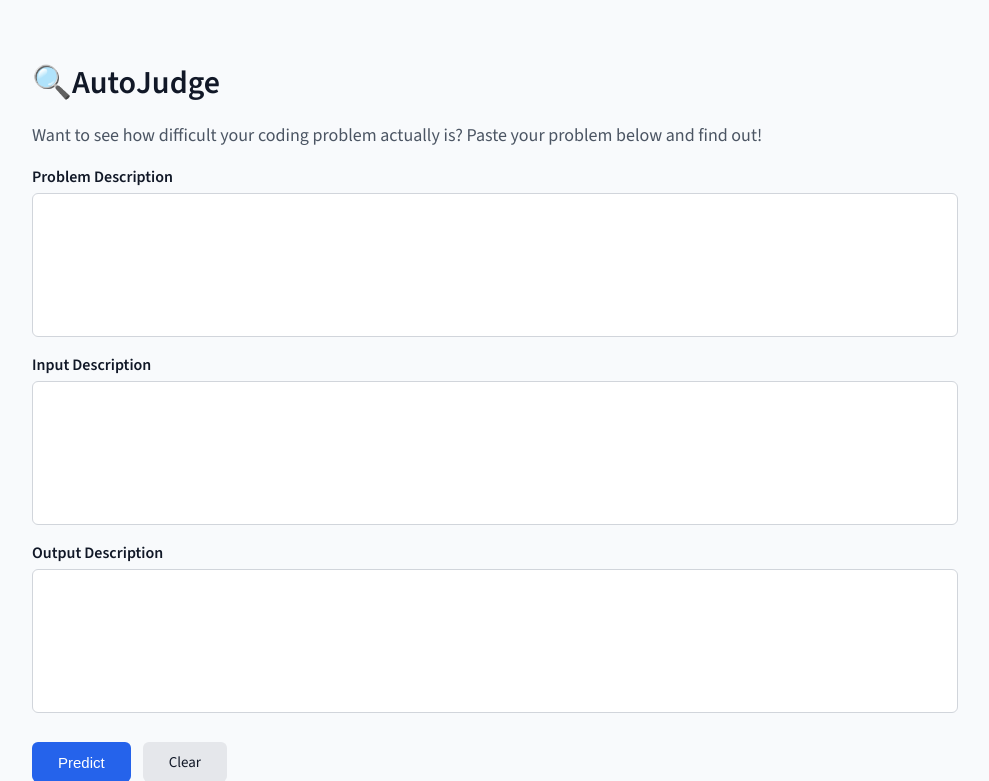
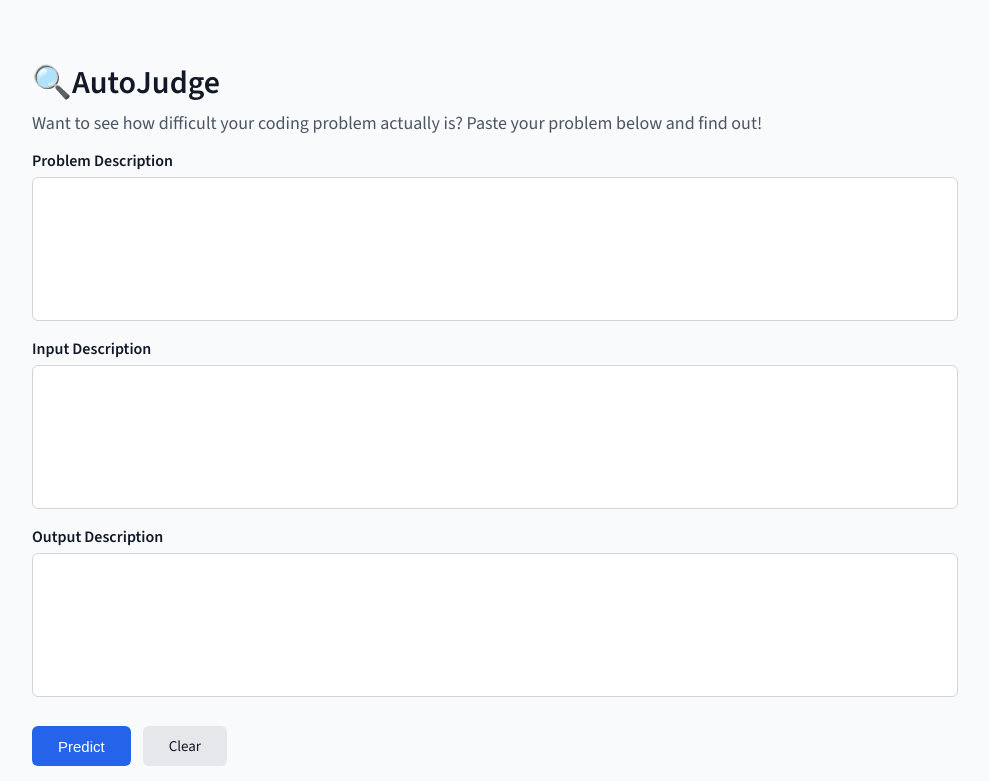
Before and after one commit to Unknown221B/AutoJudge, a Flask app: page / in a window 1280 px wide. Shown: the top 781 px of the page, without its empty margins (158-1147 px from the left). Run offline with Flask 3, Linux system fonts and the light colour scheme; parts of the project's set-up code (start-up, migrations or seed data) failed here and were passed over.

Commit message:
Update style.css

```diff
--- a/static/style.css
+++ b/static/style.css
@@ -16,7 +16,8 @@ h1 {
 
 .subtitle {
     color: #4b5563;
-    margin-bottom: 16px;
+    margin-top: 0px;
+    margin-bottom: 12px;
     font-size: 18px;
     line-height: 1.6;
     font-weight: 500;
```
Also changed, not shown: 1 other file.
